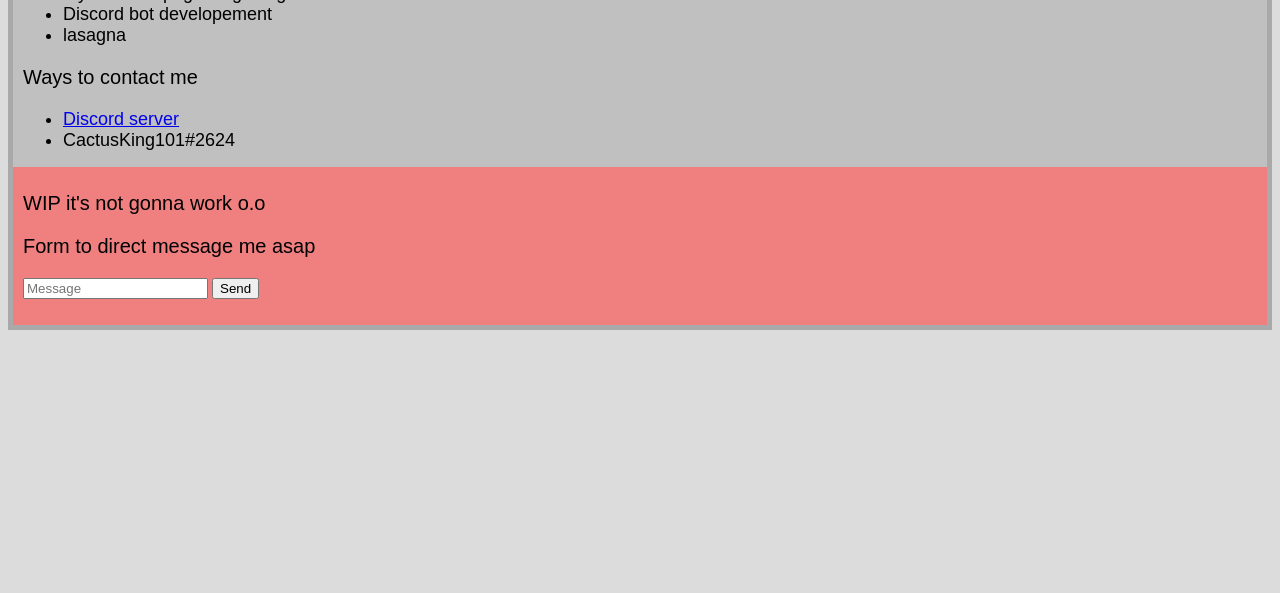
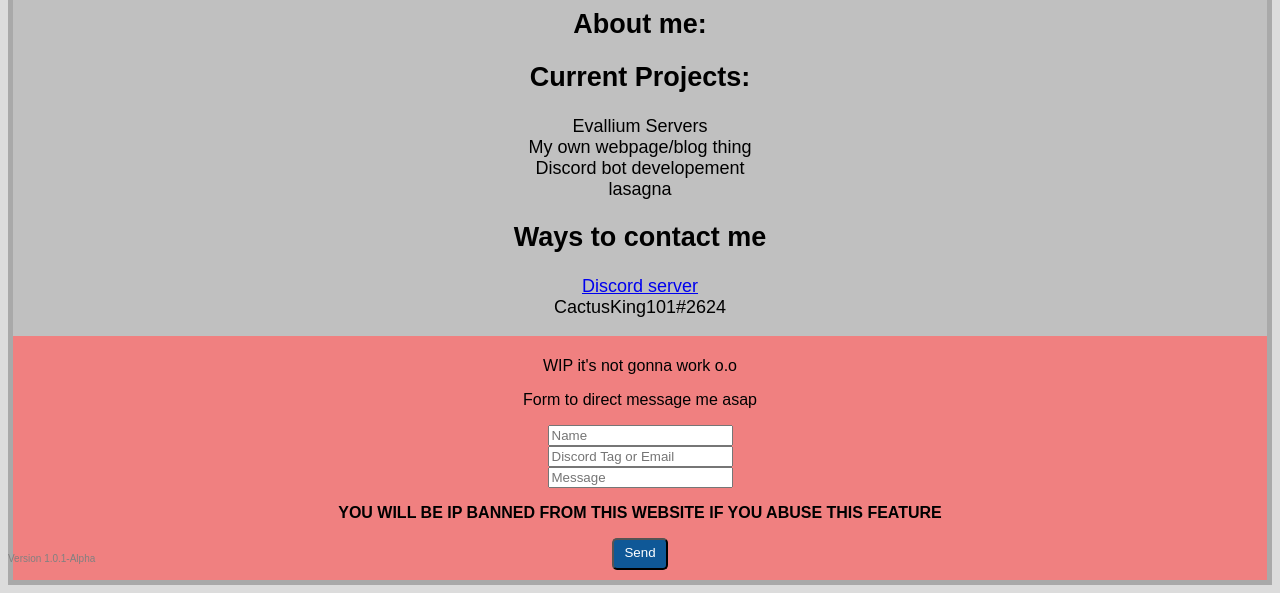
Before and after one commit to CactusKing101/Website, a website: page express/index.html in a window 1280 px wide. Shown: the part 221-814 px from the top of the page. Drawn offline with Linux system fonts and the light colour scheme.

Commit message:
Update index.html

```diff
--- a/express/index.html
+++ b/express/index.html
@@ -1,3 +1,5 @@
+<!DOCTYPE html>
+<html>
 <title>CactusKing101</title>
 <style>
   :root {
@@ -5,14 +7,46 @@
   }
   body {
     background-color: gainsboro;
-  }
-  p {
-    font-size: 20px;
     font-family: sans-serif;
+    text-align: center;
   }
   li {
     font-size: 18px;
-    font-family: sans-serif;
+  }
+  footer {
+    position: absolute;
+    bottom: 5px;
+    color: gray;
+    font-size: 10px;
+  }
+  a:hover {
+    color: red;
+  }
+  main {
+    background-color: silver;
+    border-color: darkgray;
+    border-width: 5px;
+    border-style: solid;
+  }
+  button {
+    border-radius: 5px;
+    color: white;
+    background-color: #0F5897;
+    padding: 5px 10px 8px 10px;
+  }
+  button:hover {
+    animation-name: background-color;
+    animation-duration: 500ms;
+    animation-fill-mode: forwards;
+  }
+  @keyframes background-color {
+    100% {
+      background-color: #4791d0;
+    }
+  }
+  .main-style {
+    margin: 10px;
+    font-size: 18px;
   }
   .small-image {
     width: 100px;
@@ -24,12 +58,6 @@
     border-style: solid;
     border-radius: 10%;
   }
-  .main-background {
-    background-color: silver;
-    border-color: darkgray;
-    border-width: 5px;
-    border-style: solid;
-  }
   .head {
     color: green;
     color: var(--color-scheme);
@@ -40,36 +68,50 @@
     background-color: lightcoral;
     padding: 5px 10px 10px 10px;
   }
-  .main-style {
-    margin: 10px
-  }
+
 </style>
-<main class="main-background">
-  <h1 class="main-style head"><img class="small-image small-green-border" src="https://i.imgur.com/0PNUFWF.png" alt="CactusKing101's pfp">CactusKing101 / Thomas</h1>
+<main>
+  <h1 class="main-style head">
+    <img class="small-image small-green-border" src="https://i.imgur.com/0PNUFWF.png" alt="CactusKing101's pfp"><br>
+    CactusKing101 / Thomas
+    <hr>
+  </h1>
   <div class="main-style">
-    <p>Current Projects:</p>
-    <ul>
-      <li>Evallium Servers</li>
-      <li>My own webpage/blog thing</li>
-      <li>Discord bot developement</li>
-      <li>lasagna</li>
-    </ul>
+    <h2>About me:</h2>
+    <p>
+
+    </p>
   </div>
   <div class="main-style">
-    <footer>
-      <p>Ways to contact me</p>
-      <ul>
-        <li><a href="https://discord.gg/X4QKkfDPh8">Discord server</a></li>
-        <li>CactusKing101#2624</li>
-      </ul>
-    </footer>
+    <h2>Current Projects:</h2>
+    <p>
+      Evallium Servers<br>
+      My own webpage/blog thing<br>
+      Discord bot developement<br>
+      lasagna
+    <p>
+  </div>
+  <div class="main-style">
+    <h2>Ways to contact me</h2>
+    <p>
+      <a href="https://discord.gg/X4QKkfDPh8" target="__blank">Discord server</a><br>
+      CactusKing101#2624
+    <p>
   </div>
   <div class="form">
     <p>WIP it's not gonna work o.o</p>
     <p>Form to direct message me asap</p>
-    <form id="discord-message" action="https://www.google.com/search?q=why+did+you+use+this+button">
-      <input type="text" placeholder="Message" required>
+    <form id="discord-message" action="https://www.google.com/" target="__blank">
+      <input type="text" placeholder="Name" required><br>
+      <input type="text" placeholder="Discord Tag or Email" required><br>
+      <input type="text" placeholder="Message" required><br>
+      <p><b>YOU WILL BE IP BANNED FROM THIS WEBSITE IF YOU ABUSE THIS FEATURE</b></p>
       <button type="submit">Send</button>
     </form>
   </div>
 </main>
+
+<footer>
+  <p>Version 1.0.1-Alpha</p>
+</footer>
+</html>
```
